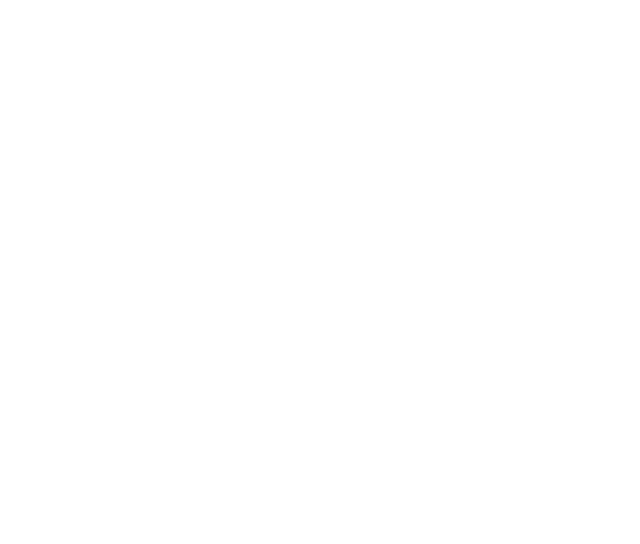
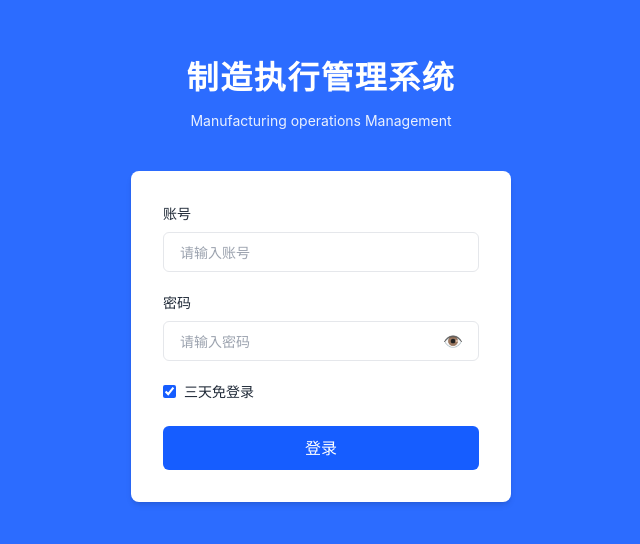
Before and after one commit to xiangxianyue61-ux/product, a Vue app: page /product/login in a window 1280 px wide. Before the commit this address had no page. Shown: the part 122-666 px from the top of the page, without its empty margins (319-959 px from the left). Built offline with nearby package versions, Linux system fonts and the light colour scheme; no server answers.

Commit message:
feature: 双token

```diff
--- /dev/null
+++ b/Auth.ts
@@ -0,0 +1,20 @@
+import type { Router } from 'vue-router';
+
+const isLoggedIn = () => {
+    const token = localStorage.getItem('access_token');
+    return Boolean(token);
+};
+
+const setupAuthGuard = (router: Router) => {
+    router.beforeEach(to => {
+        if (to.path === '/login') {
+            return true;
+        }
+        if (isLoggedIn()) {
+            return true;
+        }
+        return { path: '/login', query: { redirect: to.fullPath } };
+    });
+};
+
+export { setupAuthGuard };
--- a/package.json
+++ b/package.json
@@ -24,6 +24,7 @@
   "dependencies": {
     "@ant-design/icons-vue": "^7.0.1",
     "ant-design-vue": "^4.2.6",
+    "axios": "^1.13.2",
     "dayjs": "^1.11.19",
     "echarts": "^6.0.0",
     "vue": "^3.5.24",
--- /dev/null
+++ b/src/http/api.ts
@@ -0,0 +1,74 @@
+import axios from 'axios';
+
+// 创建 axios 实例
+const instance = axios.create({
+    baseURL: import.meta.env.VITE_API_BASE_URL,
+    withCredentials: true, // 允许携带 cookie（refresh token 必须依赖 cookie）
+});
+
+//请求拦截器：自动携带 access token
+
+instance.interceptors.request.use(config => {
+    const token = localStorage.getItem('access_token');
+
+    // 如果本地有 token，则自动放到请求头中
+    if (token) {
+        config.headers.Authorization = token; // 形式：Bearer xxx
+    }
+
+    return config;
+});
+
+//响应拦截器：处理 401（token 过期）
+
+instance.interceptors.response.use(
+    res => res, // 正常返回直接放行
+
+    async err => {
+        const original = err.config; // 保存原始请求，用于重试
+        const accessToken = localStorage.getItem('access_token');
+
+        // 1：本地没有 access_token（未登录 或 access_token 清空）
+        //    → 不需要刷新 token，直接跳转登录
+        //    （否则会进入无限刷新循环）
+        if (!accessToken) {
+            window.location.href = '/login';
+            return Promise.reject(err);
+        }
+
+        // 2：收到 401，表示 access token 过期
+        //    → 尝试用 refresh token 去刷新 access token
+        //    → 防止无限循环：original._retry 标记只能重试一次
+        if (err.response && err.response.status === 401 && !original._retry) {
+            original._retry = true; // 标记已重试，避免无限循环
+
+            try {
+                // 调用刷新 token 接口
+                const res = await instance.post('/xx/refreshToken');
+
+                // 后端返回新的 access token
+                const newToken = res.data.token;
+
+                // 存入本地
+                localStorage.setItem('access_token', newToken);
+
+                // 更新原始请求头的 token
+                original.headers['Authorization'] = newToken;
+
+                // 使用新的 token 重试原始请求（无感刷新）
+                return instance(original);
+            } catch (err) {
+                // ❌ 刷新 token 也失败（refresh token 过期 或 无效）
+                //    → 跳转登录页面
+
+                window.location.href = '/login';
+                return Promise.reject(err);
+            }
+        }
+
+        // 非 401 错误，直接抛出
+        return Promise.reject(err);
+    }
+);
+
+export default instance;
--- /dev/null
+++ b/src/http/request.ts
@@ -0,0 +1,48 @@
+import api from './api';
+
+/**
+ * 发送 GET 请求
+ * @param url 请求地址
+ * @param params 查询参数对象
+ * @returns Promise
+ */
+export const get = (url: string, params: any) => {
+    // axios的 get 方法，可携带 params 作为查询字符串
+    return api.get(url, { params });
+};
+
+export const post = (url: string, data: any) => {
+    const headers =
+        data instanceof FormData
+            ? {} // 让 axios 自动处理 multipart/form-data
+            : { 'Content-Type': 'application/json' };
+
+    return api.post(url, data, { headers });
+};
+
+export const put = (url: string, data: any) => {
+    // axios的 put 方法，data作为请求体参数
+    return api.put(url, data);
+};
+
+export const del = (url: string) => {
+    // axios的 delete 方法，仅需提供url
+    return api.delete(url);
+};
+
+export const patch = (url: string, data: any) => {
+    // axios的 patch 方法，data作为请求体参数
+    return api.patch(url, data);
+};
+
+export const request = (url: string, method: string, data: any) => {
+    // 直接传递参数给axios实例，适用于自定义请求
+    return api({
+        url,
+        method, // 请求方法
+        data, // 请求体数据
+        headers: {
+            'Content-Type': 'application/json', // 指定请求体格式为 JSON
+        },
+    });
+};
--- a/src/router/index.ts
+++ b/src/router/index.ts
@@ -1,6 +1,7 @@
 import { createRouter, createWebHistory } from 'vue-router';
 import type { RouteRecordRaw } from 'vue-router';
 import Layout from '../layouts/MainLayout.vue';
+import { setupAuthGuard } from '../../Auth';
 
 const routes: RouteRecordRaw[] = [
     {
@@ -455,6 +456,12 @@
             },
         ],
     },
+    {
+        path: '/login',
+        name: 'Login',
+        component: () => import('../views/LoginView.vue'),
+        meta: { title: '登录', module: 'login' },
+    },
 ];
 
 const router = createRouter({
@@ -462,4 +469,6 @@
     routes,
 });
 
+setupAuthGuard(router);
+
 export default router;
--- /dev/null
+++ b/src/views/LoginView.vue
@@ -0,0 +1,123 @@
+<script setup lang="ts">
+import { ref } from 'vue';
+import { post } from '../http/request';
+import { useRouter } from 'vue-router';
+const router = useRouter();
+// 1. 定义表单响应式数据
+const formData = ref({
+    username: '', // 账号
+    password: '', // 密码
+    remember: true, // 三天免登录（默认勾选）
+});
+
+// 2. 密码显示/隐藏切换
+const showPassword = ref(false);
+const togglePassword = () => {
+    showPassword.value = !showPassword.value;
+};
+
+// 3. 表单提交方法
+const handleLogin = () => {
+    // 基础表单校验
+    if (!formData.value.username.trim()) {
+        alert('请输入账号！');
+        return;
+    }
+    if (!formData.value.password.trim()) {
+        alert('请输入密码！');
+        return;
+    }
+
+    // 提交登录请求
+    post('/xx/login', formData.value)
+        .then((res: any) => {
+            if (res.data.success) {
+                if (res.data.token) {
+                    localStorage.setItem('access_token', res.data.token);
+                }
+                router.push('/home');
+            } else {
+                alert(res.data.msg || '登录失败');
+            }
+        })
+        .catch((err: any) => {
+            console.error('登录请求失败:', err);
+            alert('登录请求失败，请稍后重试');
+        });
+
+    // 重置表单（可选）
+    formData.value.username = '';
+    formData.value.password = '';
+};
+</script>
+
+<template>
+    <div class="login-page w-screen h-screen relative overflow-hidden flex items-center justify-center">
+        <!-- 背景层 -->
+        <div class="absolute inset-0 bg-[#165DFF]/90">
+            <!-- 可替换为真实背景图：bg-[url('你的背景图地址')] bg-cover bg-center -->
+        </div>
+
+        <!-- 登录内容容器 -->
+        <div class="relative z-10 text-center text-white">
+            <!-- 系统标题 -->
+            <h1 class="text-[32px] font-semibold mb-2 tracking-wider">制造执行管理系统</h1>
+            <p class="text-[14px] opacity-90 mb-10">Manufacturing operations Management</p>
+
+            <!-- 登录表单 -->
+            <div class="w-[380px] p-8 bg-white rounded-lg shadow-md text-gray-800 mx-auto">
+                <!-- 账号输入框 -->
+                <div class="mb-5 text-left">
+                    <label class="block text-[14px] mb-2">账号</label>
+                    <input
+                        v-model="formData.username"
+                        type="text"
+                        placeholder="请输入账号"
+                        class="w-full h-[40px] px-4 border border-gray-200 rounded-md text-[14px] outline-none transition-colors focus:border-[#165DFF]"
+                    />
+                </div>
+
+                <!-- 密码输入框 -->
+                <div class="mb-5 text-left">
+                    <label class="block text-[14px] mb-2">密码</label>
+                    <div class="relative">
+                        <input
+                            v-model="formData.password"
+                            :type="showPassword ? 'text' : 'password'"
+                            placeholder="请输入密码"
+                            class="w-full h-[40px] px-4 border border-gray-200 rounded-md text-[14px] outline-none transition-colors focus:border-[#165DFF]"
+                        />
+                        <!-- 密码显示/隐藏图标 -->
+                        <span
+                            @click="togglePassword"
+                            class="absolute right-4 top-1/2 -translate-y-1/2 cursor-pointer text-[16px]"
+                        >
+                            {{ showPassword ? '🙈' : '👁️' }}
+                        </span>
+                    </div>
+                </div>
+
+                <!-- 记住密码复选框 -->
+                <div class="mb-6 flex items-center text-[14px]">
+                    <input v-model="formData.remember" type="checkbox" id="remember" class="mr-2 accent-[#165DFF]" />
+                    <label for="remember">三天免登录</label>
+                </div>
+
+                <!-- 登录按钮 -->
+                <button
+                    @click="handleLogin"
+                    class="w-full h-[44px] bg-[#165DFF] text-white rounded-md text-[16px] font-medium cursor-pointer transition-colors hover:bg-[#0d47a1]"
+                >
+                    登录
+                </button>
+            </div>
+        </div>
+    </div>
+</template>
+
+<style scoped>
+/* 仅保留必要的全局样式，其余由Tailwind实现 */
+.login-page {
+    font-family: -apple-system, BlinkMacSystemFont, 'Segoe UI', Roboto, sans-serif;
+}
+</style>
--- a/tailwind.config.js
+++ b/tailwind.config.js
@@ -1,8 +1,6 @@
 /** @type {import('tailwindcss').Config} */
 module.exports = {
-    content: [
-        './src/**/*.{js,jsx,ts,tsx,vue,scss,css,less}', // React 文件路径
-    ],
+    content: ['./src/**/*.{js,jsx,ts,tsx,vue,scss,css,less}'],
     theme: {
         extend: {},
     },
--- a/vite.config.ts
+++ b/vite.config.ts
@@ -5,12 +5,20 @@
 
 // https://vitejs.dev/config/
 export default defineConfig({
-  plugins: [
-    vue(),
-    eslint({
-      include: ['src/**/*.{js,jsx,ts,tsx,vue}'], // 校验的文件范围
-      exclude: ['node_modules/**'], // 排除的文件
-      cache: false // 可选：关闭缓存（调试时用）
-    })
-  ]
+    plugins: [
+        vue(),
+        eslint({
+            include: ['src/**/*.{js,jsx,ts,tsx,vue}'], // 校验的文件范围
+            exclude: ['node_modules/**'], // 排除的文件
+            cache: false, // 可选：关闭缓存（调试时用）
+        }),
+    ],
+    server: {
+        proxy: {
+            '/xx': {
+                target: 'http://localhost:3000',
+                changeOrigin: true,
+            },
+        },
+    },
 });
```
Also changed, not shown: 1 other file (tests, documents, lock files or other folders).
